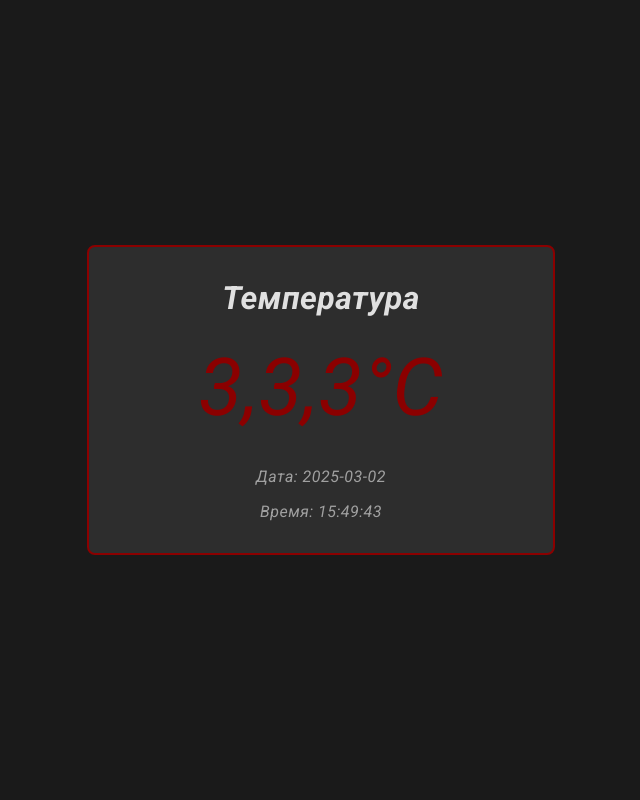
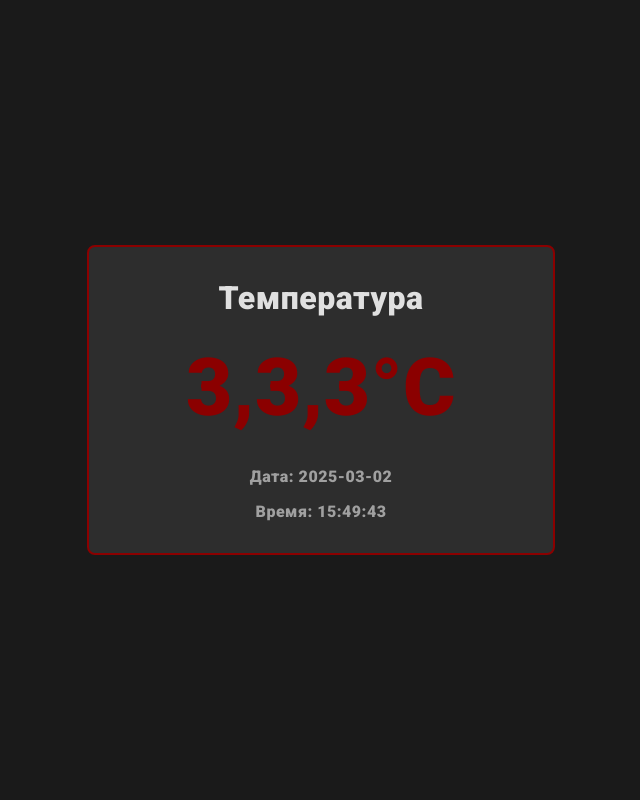
Before and after one commit to dmitray27/esp32-telegram, a Flask app: page / in a window 1280 px wide. Shown: the whole page, without its empty margins (319-959 px from the left). Run offline with Flask 3, Linux system fonts and the light colour scheme; data that the repository does not hold is empty.

Commit message:
Update index.html

```diff
--- a/templates/index.html
+++ b/templates/index.html
@@ -5,7 +5,7 @@
     <meta name="viewport" content="width=device-width, initial-scale=1.0">
     <title>Монитор температуры</title>
     <style>
-        @import url('https://fonts.googleapis.com/css2?family=Roboto:ital,wght@0,400;0,700;1,400;1,700&display=swap');
+        @import url('https://fonts.googleapis.com/css2?family=Roboto:wght@900&display=swap');
 
         :root {
             --text-primary: #e0e0e0;
@@ -15,10 +15,10 @@
             --font-primary: 'Roboto', sans-serif;
         }
 
-        /* Наклонный шрифт для всех элементов */
+        /* Roboto Black (900) для всех элементов */
         body, .container * {
             font-family: var(--font-primary) !important;
-            font-style: italic; /* Добавлен курсив */
+            font-weight: 900; /* Черное начертание */
             letter-spacing: 0.5px;
         }
 
@@ -44,14 +44,12 @@
         h1 {
             margin: 0 0 1.5rem;
             font-size: 2rem;
-            font-weight: 700;
         }
 
         .temperature {
             font-size: 5rem;
             color: var(--accent);
             margin: 1rem 0;
-            font-weight: 400;
         }
 
         .meta-info {
@@ -66,7 +64,6 @@
             align-items: center;
             justify-content: center;
             gap: 0.5rem;
-            font-weight: 400;
         }
     </style>
 </head>
```
